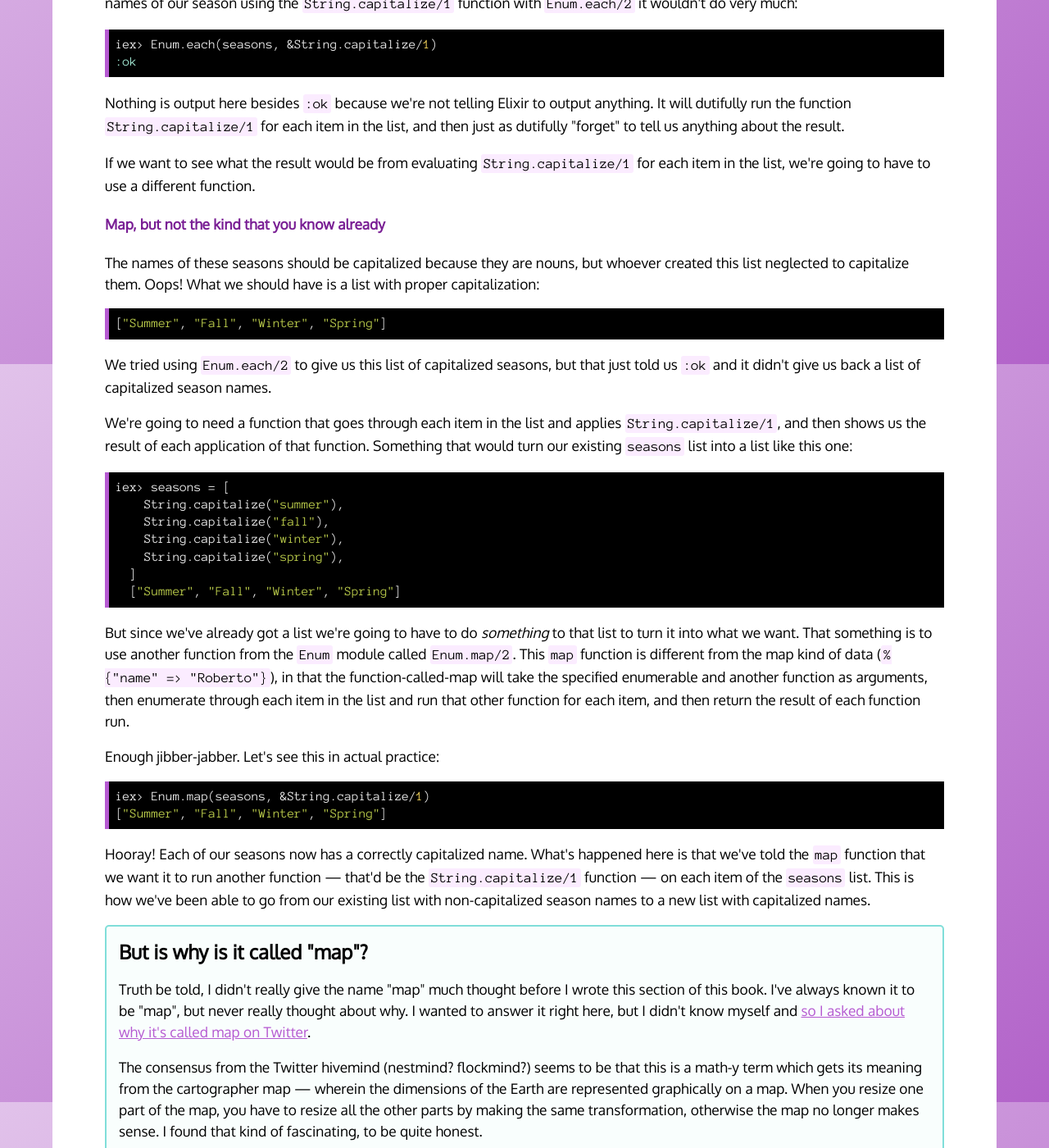
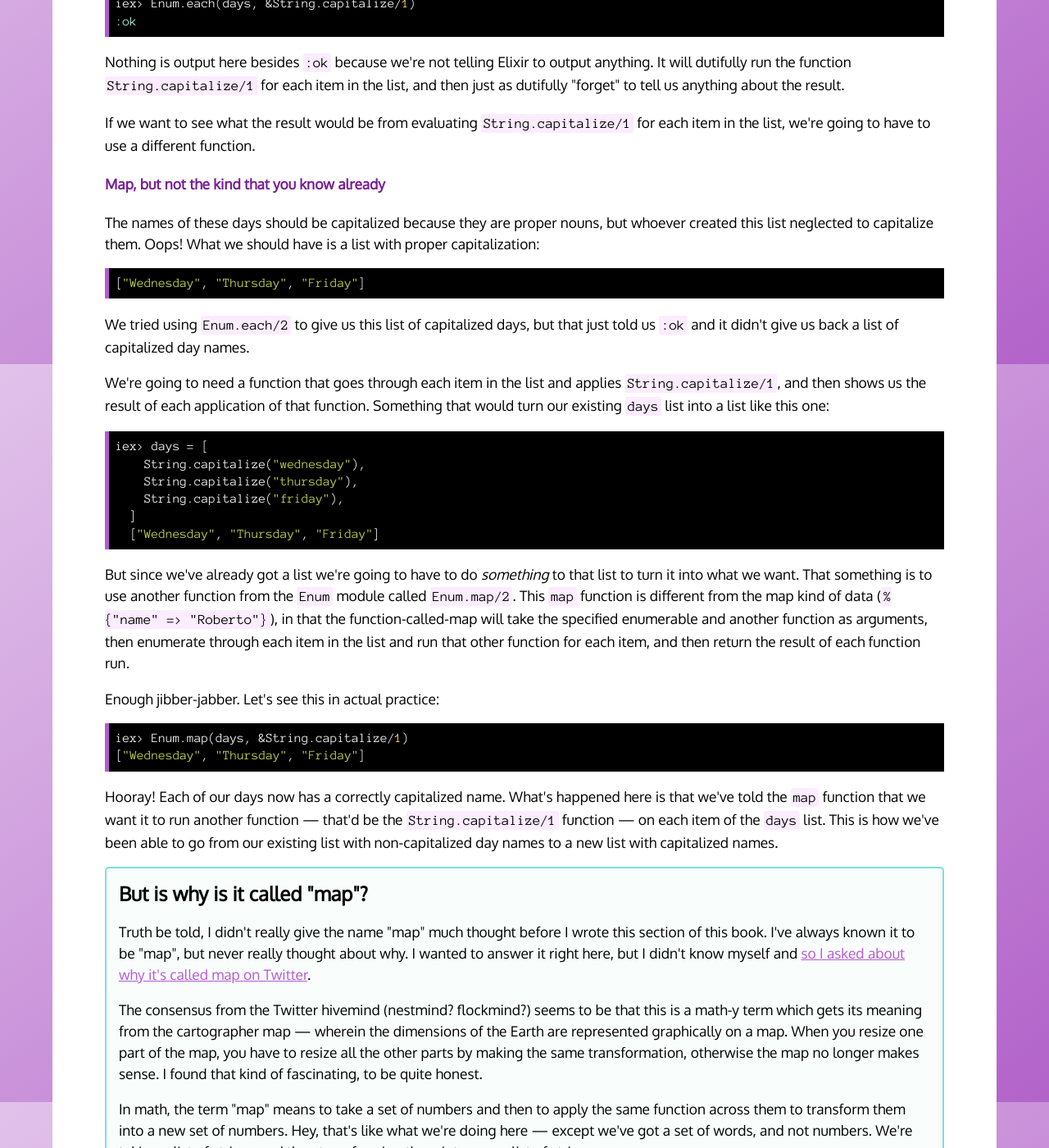
Before and after one commit to radar/joyofelixir, a Jekyll site: the page built from 9-lists/index.html, in a window 1280 px wide and 1400 px high, scrolled down 5856 px. Shown: the whole window at 82% size. Built offline with Jekyll 4.4.1, drawn with Linux system fonts in a browser that asks for light colours; some of the changed text lies outside the part shown.

Commit message:
Fix errata: ch9 typos & swapping days for seasons
Fixes #41, the "season names should not be capitalized" issue.

This also fixes other small typos that I've found.

```diff
--- a/_includes/ch/10.html
+++ b/_includes/ch/10.html
@@ -69,10 +69,10 @@ Roberto
 :ok</code></pre>
 
   <p>
-    Our use of <code>Enum.each/2</code> goes through each <code>key</code> and <code>value</code>, ignores the key and outputs the value with <code>IO.puts/1</code>. This is almost identical to our previous example of <code>Enum.each/2</code>, where we used a list of seasons with the <code>IO.puts/1</code> function:
+    Our use of <code>Enum.each/2</code> goes through each <code>key</code> and <code>value</code>, ignores the key and outputs the value with <code>IO.puts/1</code>. This is almost identical to our previous example of <code>Enum.each/2</code>, where we used a list of days with the <code>IO.puts/1</code> function:
   </p>
 
-<pre><code>iex> Enum.each(seasons, &amp;IO.puts/1)</code></pre>
+<pre><code>iex> Enum.each(days, &amp;IO.puts/1)</code></pre>
 
   <p>
     In the list example, we were able to use <code>&amp;IO.puts/1</code>. In
--- a/_includes/ch/9.html
+++ b/_includes/ch/9.html
@@ -100,7 +100,7 @@ List.reverse(animals_or_derivatives_of_animals, [1, 2, 3])
   </p>
 
   <p>
-    Lists are a type of data in Elixir called an <em>enumerable</em>. Maps are also <em>enumerables</em>. This means that they can be <em>enumerated</em> through; which means that you can do something with each item in the enumerable object (a list or a map). For instance, if we were to write out our list on a piece of paper, it might look something like this:
+    Lists are a type of data in Elixir called an <em>enumerable</em>. Maps are also <em>enumerables</em>. This means that they can be <em>enumerated</em> through, which means that you can do something with each item in the enumerable object (a list or a map). For instance, if we were to write out our list on a piece of paper, it might look something like this:
   </p>
 
   <ul>
@@ -148,11 +148,11 @@ List.reverse(animals_or_derivatives_of_animals, [1, 2, 3])
   <h4>And now for the big reveal</h4>
 
   <p>
-  We need to keep in mind that when we're working with <em>enumerable</em> things in Elixir the function that we need might live elsewhere. While there is most certainly a <code>List</code> and a <code>Map</code> module (which we'll see in <a href='/10-maps'>the next chapter</a>) -- sometimes, we need to look in the <code>Enum</code> module too for the function we want.
+  We need to keep in mind that when we're working with <em>enumerable</em> things in Elixir the function that we need might live elsewhere. While there is most certainly a <code>List</code> and a <code>Map</code> module (which we'll see in <a href='/10-maps'>the next chapter</a>) &mdash; sometimes, we need to look in the <code>Enum</code> module too for the function we want.
   </p>
 
   <p>
-    We tried looking in the <code>List</code> module to find the <code>reverse/1</code> function so that we could turn our list around but it wasn't there. We found out a short while ago that the function is actually within the <code>Enum</code> module, so let's try using that function. Before that, let's get our list in Elixir form again. It's been a while since we've seen it that way:
+    We tried looking in the <code>List</code> module to find the <code>reverse/1</code> function so that we could turn our list around, but it wasn't there. We found out a short while ago that the function is actually within the <code>Enum</code> module, so let's try using that function. Before that, let's get our list in Elixir form again. It's been a while since we've seen it that way:
   </p>
 
 <pre><code>iex> animals_or_derivatives_of_animals = ["cat", "dog", "cow", "turducken"]</code></pre>
@@ -185,10 +185,10 @@ List.reverse(animals_or_derivatives_of_animals, [1, 2, 3])
   </p>
 
   <p>
-    Let's start with a list. How about a list of the seasons, just for something different?
+    Let's start with a list. How about a list of some days of the week, just for something different?
   </p>
 
-<pre><code>iex> seasons = ["summer", "fall", "winter", "spring"]</code></pre>
+<pre><code>iex> days = ["wednesday", "thursday", "friday"]</code></pre>
 
   <p>
     The simplest way of enumerating through a list in Elixir is to use the <code>Enum.each/2</code> function. Remember that the <code>/2</code> here means that the function takes two arguments. Those two arguments are:
@@ -203,25 +203,24 @@ List.reverse(animals_or_derivatives_of_animals, [1, 2, 3])
     Let's take a look at an example:
   </p>
 
-<pre><code>iex> Enum.each(seasons, &amp;IO.puts/1)</code></pre>
+<pre><code>iex> Enum.each(days, &amp;IO.puts/1)</code></pre>
 
   <p>
-    The first argument here is our list of seasons. The second argument is the function that we want to run for each item in this list: specifically the built-in <code>IO.puts/1</code> function. As we saw in the last chapter, <code>IO.puts/1</code> will output a string to the terminal during a program's execution.
+    The first argument here is our list of days. The second argument is the function that we want to run for each item in this list: specifically the built-in <code>IO.puts/1</code> function. As we saw in the last chapter, <code>IO.puts/1</code> will output a string to the terminal during a program's execution.
   </p>
 
   <p>
-    Let's take a look at what this combination of <code>Enum.each</code>, <code>seasons</code> and <code>&amp;IO.puts/1</code> does:
+    Let's take a look at what this combination of <code>Enum.each</code>, <code>days</code> and <code>&amp;IO.puts/1</code> does:
   </p>
 
-<pre><code>iex> Enum.each(seasons, &amp;IO.puts/1)
-summer
-fall
-winter
-spring
+<pre><code>iex> Enum.each(days, &amp;IO.puts/1)
+wednesday
+thursday
+friday
 <span class='console-blue'>:ok</span></code></pre>
 
   <p>
-    This particular combination of those three things has made Elixir output each season on a single line in our <code>iex</code> prompt. Then there's one more thing: that little blue <code>:ok</code> at the end of our output. This indicates to us that the iterating with <code>Enum.each/2</code> worked successfully.
+    This particular combination of those three things has made Elixir output each day on a single line in our <code>iex</code> prompt. Then there's one more thing: that little blue <code>:ok</code> at the end of our output. This indicates to us that the iterating with <code>Enum.each/2</code> worked successfully.
   </p>
 
   <p>
@@ -233,8 +232,8 @@ spring
   </p>
 
 <pre><code>iex> puts = &amp;IO.puts/1
-puts.("summer")
-"summer"
+puts.("wednesday")
+"wednesday"
 <span class='console-blue'>:ok</span>
 </code></pre>
 
@@ -248,11 +247,11 @@ puts.("summer")
     <header>Try this one as a program too</header>
 
     <p>
-      You should try running the above example as an Elixir script too. Save this file at <code>seasons.exs</code> and run it with <code>elixir seasons.exs</code>.
+      You should try running the above example as an Elixir script too. Save this file at <code>days.exs</code> and run it with <code>elixir days.exs</code>.
     </p>
 
     <p>
-      What you'll see will mostly be the same: all the seasons are output on their own lines. What you won't see is that final <code>:ok</code>. This is because when we run a function in the <code>iex</code> prompt, the function will always tell us what its result is.
+      What you'll see will mostly be the same: all the days are output on their own lines. What you won't see is that final <code>:ok</code>. This is because when we run a function in the <code>iex</code> prompt, the function will always tell us what its result is.
     </p>
 
     <p>
@@ -279,15 +278,15 @@ puts.("summer")
   </p>
 
 <pre><code>iex> cap = &amp;String.capitalize/1
-cap.("summer")
-<span class='console-green'>"Summer"</span>
+cap.("wednesday")
+<span class='console-green'>"Wednesday"</span>
 </code></pre>
 
   <p>
-    Here, the <code>String.capitalize/1</code> function takes a string and turns the first letter into a capital letter. In this code example, we're making it so that we can call the <code>String.capitalize/1</code> as if it were a function called <code>cap</code>. However, if we wanted to capitalise the names of our season using the <code>String.capitalize/1</code> function with <code>Enum.each/2</code> it wouldn't do very much:
+    Here, the <code>String.capitalize/1</code> function takes a string and turns the first letter into a capital letter. In this code example, we're making it so that we can call the <code>String.capitalize/1</code> as if it were a function called <code>cap</code>. However, if we wanted to capitalise the names of our days using the <code>String.capitalize/1</code> function with <code>Enum.each/2</code> it wouldn't do very much:
   </p>
 
-<pre><code>iex> Enum.each(seasons, &amp;String.capitalize/1)
+<pre><code>iex> Enum.each(days, &amp;String.capitalize/1)
 <span class='console-blue'>:ok</span></code></pre>
 
   <p>
@@ -301,26 +300,25 @@ cap.("summer")
   <h4>Map, but not the kind that you know already</h4>
 
   <p>
-    The names of these seasons should be capitalized because they are nouns, but whoever created this list neglected to capitalize them. Oops! What we should have is a list with proper capitalization:
+    The names of these days should be capitalized because they are proper nouns, but whoever created this list neglected to capitalize them. Oops! What we should have is a list with proper capitalization:
   </p>
 
-<pre><code>["Summer", "Fall", "Winter", "Spring"]</code></pre>
+<pre><code>["Wednesday", "Thursday", "Friday"]</code></pre>
 
   <p>
-    We tried using <code>Enum.each/2</code> to give us this list of capitalized seasons, but that just told us <code>:ok</code> and it didn't give us back a list of capitalized season names.
+    We tried using <code>Enum.each/2</code> to give us this list of capitalized days, but that just told us <code>:ok</code> and it didn't give us back a list of capitalized day names.
   </p>
 
   <p>
-    We're going to need a function that goes through each item in the list and applies <code>String.capitalize/1</code>, and then shows us the result of each application of that function. Something that would turn our existing <code>seasons</code> list into a list like this one:
+    We're going to need a function that goes through each item in the list and applies <code>String.capitalize/1</code>, and then shows us the result of each application of that function. Something that would turn our existing <code>days</code> list into a list like this one:
   </p>
 
-<pre><code>iex> seasons = [
-    String.capitalize("summer"),
-    String.capitalize("fall"),
-    String.capitalize("winter"),
-    String.capitalize("spring"),
+<pre><code>iex> days = [
+    String.capitalize("wednesday"),
+    String.capitalize("thursday"),
+    String.capitalize("friday"),
   ]
-  [<span class='console-green'>"Summer"</span>, <span class='console-green'>"Fall"</span>, <span class='console-green'>"Winter"</span>, <span class='console-green'>"Spring"</span>]</code></pre>
+  [<span class='console-green'>"Wednesday"</span>, <span class='console-green'>"Thursday"</span>, <span class='console-green'>"Friday"</span>]</code></pre>
 
   <p>
     But since we've already got a list we're going to have to do <em>something</em> to that list to turn it into what we want. That something is to use another function from the <code>Enum</code> module called <code>Enum.map/2</code>. This <code>map</code> function is different from the map kind of data (<code>%{"name" => "Roberto"}</code>), in that the function-called-map will take the specified enumerable and another function as arguments, then enumerate through each item in the list and run that other function for each item, and then return the result of each function run.
@@ -330,11 +328,11 @@ cap.("summer")
     Enough jibber-jabber. Let's see this in actual practice:
   </p>
 
-<pre><code>iex> Enum.map(seasons, &amp;String.capitalize/1)
-[<span class='console-green'>"Summer"</span>, <span class='console-green'>"Fall"</span>, <span class='console-green'>"Winter"</span>, <span class='console-green'>"Spring"</span>]</code></pre>
+<pre><code>iex> Enum.map(days, &amp;String.capitalize/1)
+[<span class='console-green'>"Wednesday"</span>, <span class='console-green'>"Thursday"</span>, <span class='console-green'>"Friday"</span>]</code></pre>
 
   <p>
-    Hooray! Each of our seasons now has a correctly capitalized name. What's happened here is that we've told the <code>map</code> function that we want it to run another function &mdash; that'd be the <code>String.capitalize/1</code> function &mdash; on each item of the <code>seasons</code> list. This is how we've been able to go from our existing list with non-capitalized season names to a new list with capitalized names.
+    Hooray! Each of our days now has a correctly capitalized name. What's happened here is that we've told the <code>map</code> function that we want it to run another function &mdash; that'd be the <code>String.capitalize/1</code> function &mdash; on each item of the <code>days</code> list. This is how we've been able to go from our existing list with non-capitalized day names to a new list with capitalized names.
   </p>
 
   <aside>
@@ -393,11 +391,12 @@ cap.("summer")
   </p>
 
   <figure>
-    <img src='/9-lists/images/reduce-sum.png'>
+    <img src='/9-lists/images/reduce-sum.png' alt="multiple numbers being added together, one after the other">
     <figcaption>Adding together numbers manually</figcaption>
   </figure>
 
-  Or we might try using a calculator instead, as that's less error-prone. The way that we would do this calculation on a calculator is exactly as above: we would add each number up, one at a time, to calculate the sum. Our input into the calculator would be this:
+  <p>
+    Or we might try using a calculator instead, as that's less error-prone. The way that we would do this calculation on a calculator is exactly as above: we would add each number up, one at a time, to calculate the sum. Our input into the calculator would be this:
   </p>
 
   <pre><code>74 + 79 + 89 + 32 + 79 + 70 + 32 + 69 + 76 + 73 + 88 + 73 + 82 + 31</code></pre>
```
Also changed, not shown: other parts of _includes/ch/9.html (+3 -3 lines).
